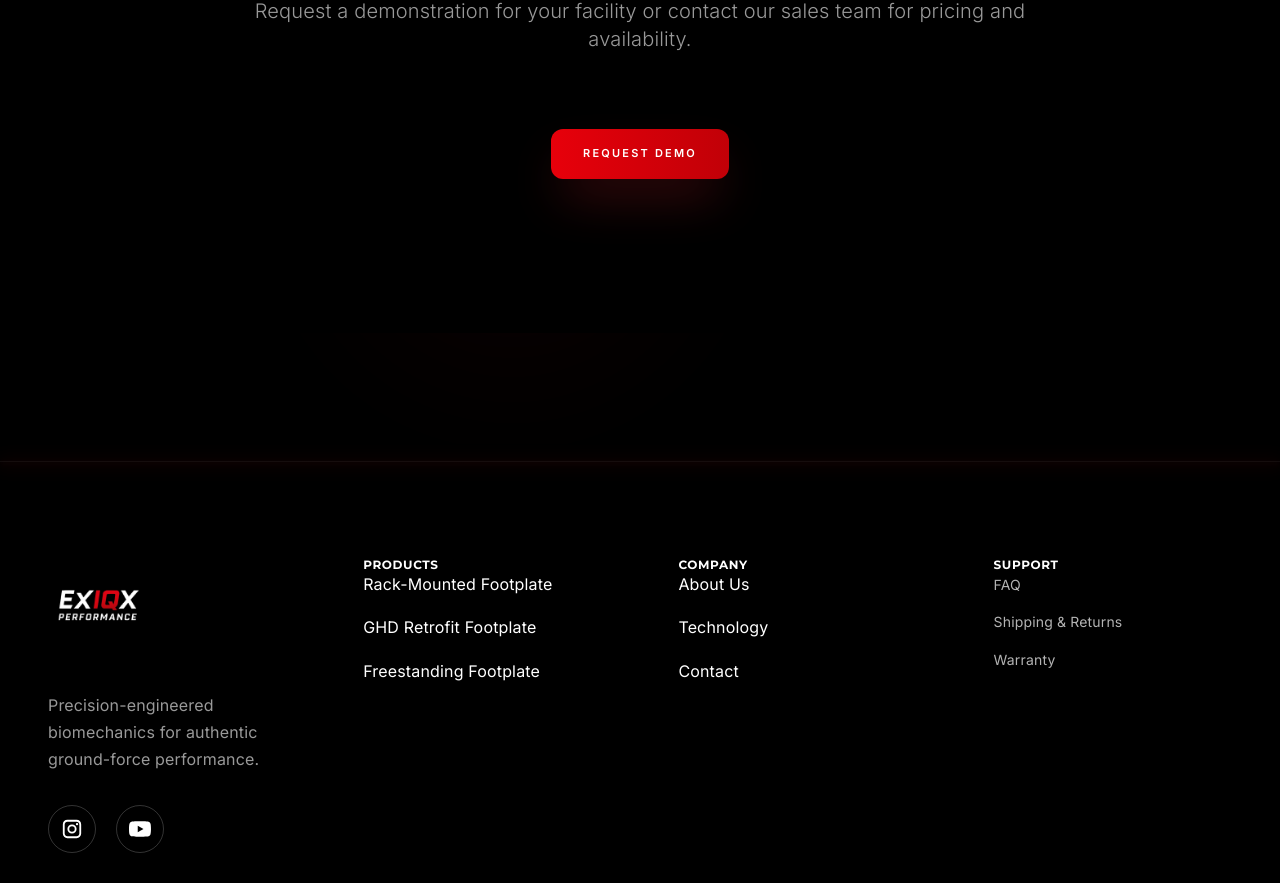
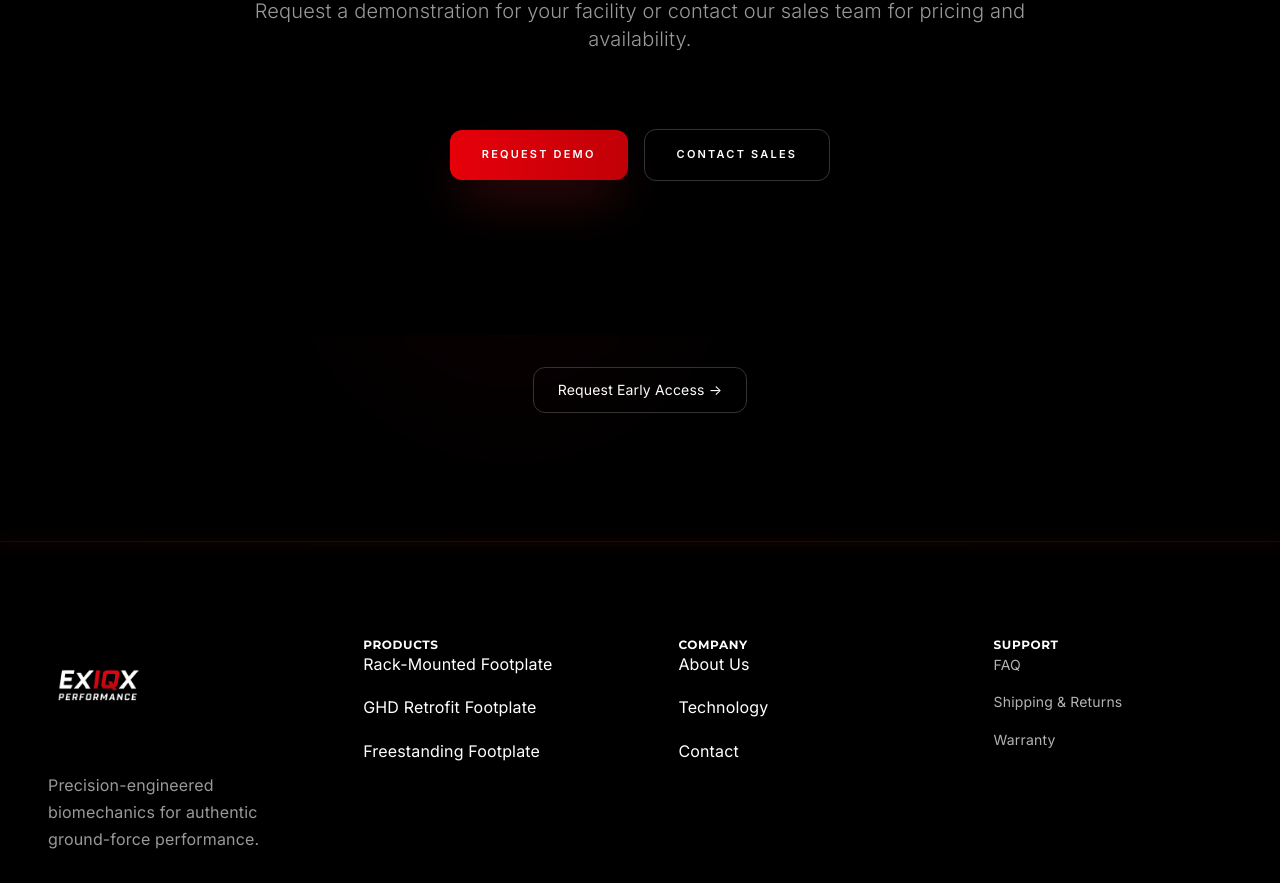
Before and after one commit to infinityspine/exiqx-website, a Next.js app: page /freestanding in a window 1280 px wide. Shown: the part 10117-11000 px from the top of the page. Built offline with nearby package versions, Linux system fonts and the light colour scheme.

Commit message:
🕒 Auto-commit: 2025-11-16 09:09:28

```diff
--- a/app/freestanding/FreestandingContent.tsx
+++ b/app/freestanding/FreestandingContent.tsx
@@ -369,7 +369,25 @@ export default function FreestandingContent() {
             description="Request a demonstration for your facility or contact our sales team for pricing and availability."
             ctaText="Request Demo"
             ctaHref="/request-demo"
+            secondaryCtaText="Contact Sales"
+            secondaryCtaHref="/contact"
           />
+          {/* Tertiary CTA - Request Early Access */}
+          <motion.div
+            initial={{ opacity: 0, y: 20 }}
+            whileInView={{ opacity: 1, y: 0 }}
+            viewport={{ once: true }}
+            transition={{ duration: 0.6, delay: 0.2 }}
+            className="text-center mt-8"
+          >
+            <motion.a
+              href="/early-access"
+              whileHover={shouldReduceMotion ? {} : { scale: 1.02 }}
+              className="inline-block text-sm px-6 py-3 rounded-xl border border-white/20 bg-transparent text-white/70 hover:text-white hover:bg-white/10 hover:border-white/40 transition-all duration-300 focus-visible:outline-none focus-visible:ring-2 focus-visible:ring-white focus-visible:ring-offset-2 focus-visible:ring-offset-black"
+            >
+              Request Early Access →
+            </motion.a>
+          </motion.div>
           </div>
         </motion.section>
       </main>
--- a/components/layout/NavBar.tsx
+++ b/components/layout/NavBar.tsx
@@ -315,6 +315,22 @@ const NavBar = memo(function NavBar({
                       </motion.a>
                     )
                   })}
+
+                  {/* Early Access Link - Mobile Only */}
+                  <motion.a
+                    href="/early-access"
+                    onClick={(e) => {
+                      e.preventDefault()
+                      handleNavigation('/early-access')
+                    }}
+                    initial={{ opacity: 0, x: 20 }}
+                    animate={{ opacity: 1, x: 0 }}
+                    exit={{ opacity: 0, x: 20 }}
+                    transition={{ delay: validatedItems.length * 0.05, duration: 0.3 }}
+                    className="relative text-lg uppercase tracking-[0.16em] text-white/70 hover:text-white transition-colors focus-visible:outline-none focus-visible:ring-2 focus-visible:ring-red-600 focus-visible:rounded px-2 py-1 -ml-2 mt-2 border-t border-white/10 pt-6"
+                  >
+                    Early Access
+                  </motion.a>
                 </div>
 
                 <motion.div
```
